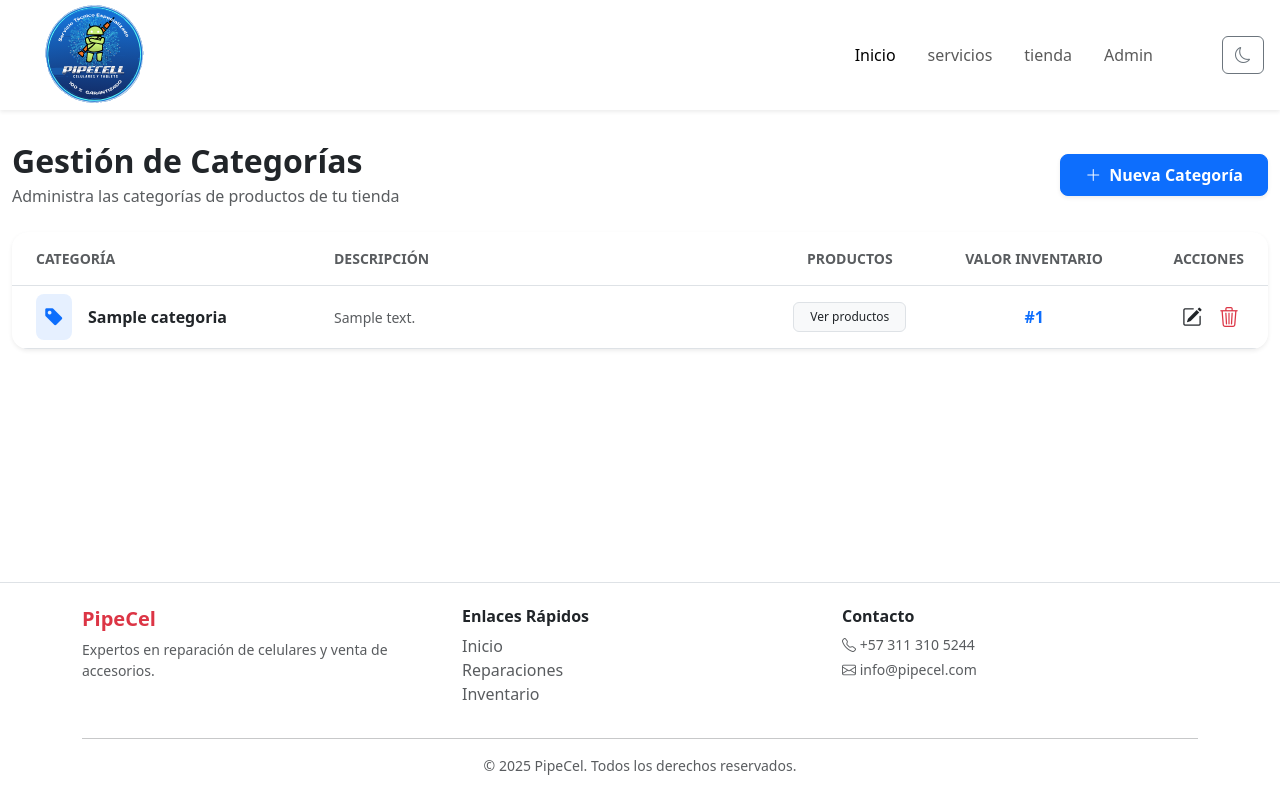
After one commit to AFSoto/pipecell, a PHP site: the page made by views/admin/categorias/listar.php in a window 1280 px wide. The commit adds this page. Run offline with PHP 8.4, Linux system fonts and the light colour scheme; tables that the repository leaves empty hold one stand-in row (values such as "Sample post"); the template is opened without the code that fills it: most values are stand-ins (such as "Sample title", 1, 10 or a date in 2020); some libraries are stand-ins or nearby versions.

Commit message:
funcionalidades de catagoria casi terminadas

```diff
--- /dev/null
+++ b/views/admin/categorias/listar.php
@@ -0,0 +1,274 @@
+<section class="container-fluid py-4">
+
+    <!-- sesion fash para mostrar si la categoria se creo o hubo un error -->
+    <div class="row mb-2">
+        <div class="col-12">
+            <?php if (isset($_SESSION['categoria_res'])): ?>
+                <div class="alert alert-success alert-dismissible fade show border-0 shadow-sm rounded-4 d-flex align-items-center" role="alert">
+                    <i class="bi bi-check-circle-fill me-3 fs-4"></i>
+                    <div>
+                        <strong class="d-block">¡Excelente!</strong>
+                        <span class="small"><?= $_SESSION['categoria_res']; ?></span>
+                    </div>
+                    <button type="button" class="btn-close shadow-none" data-bs-dismiss="alert" aria-label="Close"></button>
+                </div>
+                <?php utils::deleteSession('categoria_res'); ?>
+            <?php endif; ?>
+
+            <?php if (isset($_SESSION['error_categoria'])): ?>
+                <div class="alert alert-danger alert-dismissible fade show border-0 shadow-sm rounded-4 d-flex align-items-center" role="alert">
+                    <i class="bi bi-exclamation-octagon-fill me-3 fs-4"></i>
+                    <div>
+                        <strong class="d-block">Hubo un problema</strong>
+                        <span class="small"><?= $_SESSION['error_categoria']; ?></span>
+                    </div>
+                    <button type="button" class="btn-close shadow-none" data-bs-dismiss="alert" aria-label="Close"></button>
+                </div>
+                <?php utils::deleteSession('error_categoria'); ?>
+            <?php endif; ?>
+        </div>
+    </div>
+
+
+    <!-- session fash para mostrar si la categoria se edito correctamente o hubo un error -->
+
+    <div class="row">
+        <div class="col-12">
+
+            <?php if (isset($_SESSION['categoria_res_update'])): ?>
+                <div class="alert alert-success alert-dismissible fade show border-0 shadow-sm rounded-4 d-flex align-items-center mb-4" role="alert">
+                    <div class="bg-success text-white rounded-circle p-2 d-flex align-items-center justify-content-center me-3" style="width: 35px; height: 35px;">
+                        <i class="bi bi-check-lg"></i>
+                    </div>
+                    <div>
+                        <span class="fw-bold">¡Operación exitosa!</span><br>
+                        <small><?= $_SESSION['categoria_res_update']; ?></small>
+                    </div>
+                    <button type="button" class="btn-close shadow-none" data-bs-dismiss="alert" aria-label="Close"></button>
+                </div>
+                <?php utils::deleteSession('categoria_res_update'); ?>
+            <?php endif; ?>
+
+            <?php if (isset($_SESSION['error_categoria_update'])): ?>
+                <div class="alert alert-danger alert-dismissible fade show border-0 shadow-sm rounded-4 d-flex align-items-center mb-4" role="alert">
+                    <div class="bg-danger text-white rounded-circle p-2 d-flex align-items-center justify-content-center me-3" style="width: 35px; height: 35px;">
+                        <i class="bi bi-exclamation-triangle"></i>
+                    </div>
+                    <div>
+                        <span class="fw-bold">Algo salió mal</span><br>
+                        <small><?= $_SESSION['error_categoria_update']; ?></small>
+                    </div>
+                    <button type="button" class="btn-close shadow-none" data-bs-dismiss="alert" aria-label="Close"></button>
+                </div>
+                <?php utils::deleteSession('error_categoria_update'); ?>
+            <?php endif; ?>
+
+        </div>
+    </div>
+
+
+
+
+
+
+
+    <div class="d-flex justify-content-between align-items-center mb-4">
+        <div>
+            <h2 class="fw-bold mb-1">Gestión de Categorías</h2>
+            <p class="text-muted mb-0">Administra las categorías de productos de tu tienda</p>
+        </div>
+        <button class="btn btn-primary px-4 py-2 fw-bold shadow-sm d-flex align-items-center gap-2 rounded-3" data-bs-toggle="modal" data-bs-target="#modalCategoria">
+            <i class="bi bi-plus-lg"></i> Nueva Categoría
+        </button>
+    </div>
+
+    <div class="card border-0 shadow-sm rounded-4 overflow-hidden">
+        <div class="table-responsive">
+            <table class="table table-hover align-middle mb-0">
+                <thead class="bg-light">
+                    <tr>
+                        <th class="ps-4 py-3 text-uppercase small fw-bold text-muted" style="width: 25%;">Categoría</th>
+                        <th class="py-3 text-uppercase small fw-bold text-muted" style="width: 35%;">Descripción</th>
+                        <th class="py-3 text-uppercase small fw-bold text-muted text-center">Productos</th>
+                        <th class="py-3 text-uppercase small fw-bold text-muted text-center">Valor Inventario</th>
+                        <th class="pe-4 py-3 text-end text-uppercase small fw-bold text-muted">Acciones</th>
+                    </tr>
+                </thead>
+                <tbody>
+                    <?php if ($categorias && $categorias->rowCount() > 0): ?>
+                        <?php while ($cat = $categorias->fetch(PDO::FETCH_OBJ)): ?>
+                            <tr>
+                                <td class="ps-4">
+                                    <div class="d-flex align-items-center gap-3">
+                                        <div class="bg-primary bg-opacity-10 text-primary rounded-3 p-2 d-flex">
+                                            <i class="bi bi-tag-fill fs-5"></i>
+                                        </div>
+                                        <span class="fw-bold text-dark"><?= $cat->nombre; ?></span>
+                                    </div>
+                                </td>
+                                <td>
+                                    <p class="text-muted small mb-0 text-truncate" style="max-width: 300px;">
+                                        <?= $cat->descripcion ? $cat->descripcion : '<span class="text-light-emphasis italic">Sin descripción</span>'; ?>
+                                    </p>
+                                </td>
+                                <td class="text-center">
+                                    <span class="badge bg-light text-dark border px-3 py-2 fw-medium">Ver productos</span>
+                                </td>
+                                <td class="text-center text-primary fw-bold">
+                                    #<?= $cat->id; ?>
+                                </td>
+                                <td class="pe-4 text-end">
+                                    <div class="d-flex justify-content-end gap-2">
+                                        <button type="button"
+                                            class="btn btn-link text-dark p-1 shadow-none border-0"
+                                            title="Editar"
+                                            data-bs-toggle="modal"
+                                            data-bs-target="#modalEditarCategoria<?= $cat->id ?>">
+                                            <i class="bi bi-pencil-square fs-5"></i>
+                                        </button>
+                                        <a href="<?= BASE_URL ?>categoria/eliminar&id=<?= $cat->id ?>"
+                                            onclick="return confirm('¿Estás seguro de eliminar esta categoría?')"
+                                            class="btn btn-link text-danger p-1 shadow-none" title="Eliminar">
+                                            <i class="bi bi-trash3 fs-5"></i>
+                                        </a>
+                                    </div>
+                                </td>
+                            </tr>
+
+
+
+
+                            <!-- modal para editar categoria  -->
+
+                            <div class="modal fade" id="modalEditarCategoria<?= $cat->id ?>" tabindex="-1" aria-hidden="true">
+                                <div class="modal-dialog modal-dialog-centered">
+                                    <div class="modal-content border-0 shadow-lg rounded-4">
+
+                                        <div class="modal-header border-0 pt-4 px-4">
+                                            <div class="d-flex align-items-center gap-3">
+                                                <div class="bg-primary bg-opacity-10 text-primary rounded-circle p-2 d-flex align-items-center justify-content-center" style="width: 45px; height: 45px;">
+                                                    <i class="bi bi-pencil-fill fs-5"></i>
+                                                </div>
+                                                <div>
+                                                    <h5 class="modal-title fw-bold">Editar Categoría</h5>
+                                                    <p class="text-muted small mb-0">Modifica la información de la categoría</p>
+                                                </div>
+                                            </div>
+                                            <button type="button" class="btn-close shadow-none" data-bs-dismiss="modal" aria-label="Close"></button>
+                                        </div>
+
+                                        <div class="modal-body p-4">
+                                            <form action="<?= BASE_URL ?>categoria/update" method="POST">
+                                                <input type="hidden" name="id" value="<?= $cat->id ?>">
+
+                                                <div class="mb-3">
+                                                    <label class="form-label fw-bold small text-uppercase" style="letter-spacing: 0.5px;">Nombre</label>
+                                                    <div class="input-group">
+                                                        <span class="input-group-text bg-light border-end-0 text-muted">
+                                                            <i class="bi bi-type"></i>
+                                                        </span>
+                                                        <input type="text"
+                                                            class="form-control border-start-0 ps-0 shadow-none bg-light"
+                                                            name="nombre"
+                                                            value="<?= $cat->nombre ?>"
+                                                            required>
+                                                    </div>
+                                                </div>
+
+                                                <div class="mb-4">
+                                                    <label class="form-label fw-bold small text-uppercase" style="letter-spacing: 0.5px;">Descripción</label>
+                                                    <textarea class="form-control bg-light shadow-none"
+                                                        name="descripcion"
+                                                        rows="3"><?= $cat->descripcion ?></textarea>
+                                                </div>
+
+                                                <div class="d-grid gap-2 d-md-flex justify-content-md-end pt-2">
+                                                    <button type="button" class="btn btn-light fw-bold px-4 rounded-3 text-muted" data-bs-dismiss="modal">Cancelar</button>
+                                                    <button type="submit" class="btn btn-primary fw-bold px-4 rounded-3 shadow-sm">
+                                                        <i class="bi bi-save me-1"></i> Actualizar Cambios
+                                                    </button>
+                                                </div>
+                                            </form>
+                                        </div>
+                                    </div>
+                                </div>
+                            </div>
+
+
+                        <?php endwhile; ?>
+                    <?php else: ?>
+                        <tr>
+                            <td colspan="5" class="text-center py-4 text-muted">
+                                No hay categorías registradas aún.
+                            </td>
+                        </tr>
+                    <?php endif; ?>
+                </tbody>
+            </table>
+        </div>
+    </div>
+</section>
+
+
+
+
+
+
+<!-- modal para crear categoría -->
+<div class="modal fade" id="modalCategoria" tabindex="-1" aria-labelledby="modalCategoriaLabel" aria-hidden="true">
+    <div class="modal-dialog modal-dialog-centered">
+        <div class="modal-content border-0 shadow-lg rounded-4">
+
+            <div class="modal-header border-0 pt-4 px-4">
+                <div class="d-flex align-items-center gap-3">
+                    <div class="bg-danger bg-opacity-10 text-danger rounded-circle p-2 d-flex align-items-center justify-content-center" style="width: 45px; height: 45px;">
+                        <i class="bi bi-tag-fill fs-5"></i>
+                    </div>
+                    <div>
+                        <h5 class="modal-title fw-bold" id="modalCategoriaLabel">Nueva Categoría</h5>
+                        <p class="text-muted small mb-0">Organiza tus productos por grupos</p>
+                    </div>
+                </div>
+                <button type="button" class="btn-close shadow-none" data-bs-dismiss="modal" aria-label="Close"></button>
+            </div>
+
+            <div class="modal-body p-4">
+                <form action="<?= BASE_URL ?>categoria/save" method="POST">
+
+                    <div class="mb-3">
+                        <label for="nombre" class="form-label fw-bold small text-uppercase" style="letter-spacing: 0.5px;">Nombre de la Categoría</label>
+                        <div class="input-group">
+                            <span class="input-group-text bg-light border-end-0 text-muted">
+                                <i class="bi bi-type"></i>
+                            </span>
+                            <input type="text"
+                                class="form-control border-start-0 ps-0 shadow-none bg-light"
+                                id="nombre"
+                                name="nombre"
+                                placeholder="Ej: Pantallas, Baterías, Cargadores"
+                                required>
+                        </div>
+                    </div>
+
+                    <div class="mb-4">
+                        <label for="descripcion" class="form-label fw-bold small text-uppercase" style="letter-spacing: 0.5px;">Descripción (Opcional)</label>
+                        <textarea class="form-control bg-light shadow-none"
+                            id="descripcion"
+                            name="descripcion"
+                            rows="3"
+                            placeholder="Breve detalle sobre los productos de esta categoría..."></textarea>
+                    </div>
+
+                    <div class="d-grid gap-2 d-md-flex justify-content-md-end pt-2">
+                        <button type="button" class="btn btn-light fw-bold px-4 rounded-3 text-muted" data-bs-dismiss="modal">Cancelar</button>
+                        <button type="submit" class="btn btn-danger fw-bold px-4 rounded-3 shadow-sm">
+                            <i class="bi bi-check-lg me-1"></i> Guardar Categoría
+                        </button>
+                    </div>
+
+                </form>
+            </div>
+
+        </div>
+    </div>
+</div>
```
Also changed, not shown: controllers/categoriaController.php (+78 -0 lines), controllers/inventarioController.php (added, +8 -0 lines), index.php (+7 -1 lines), models/categoria.php (+66 -0 lines), views/admin/dashboard.php (+86 -1 lines), views/admin/inventario/index.php (added, +163 -0 lines), views/layout/header-admin.php (added, +66 -0 lines).
